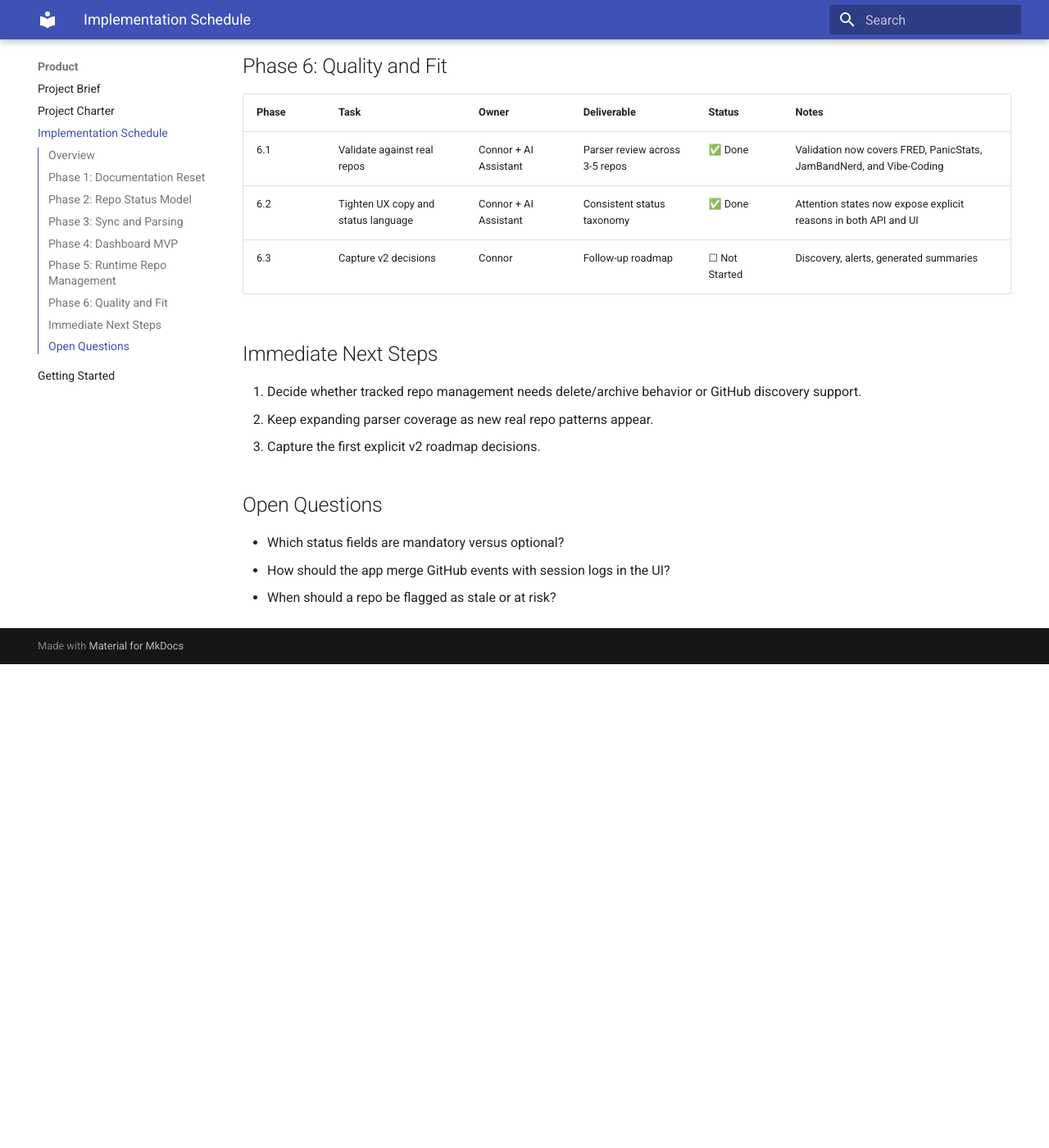
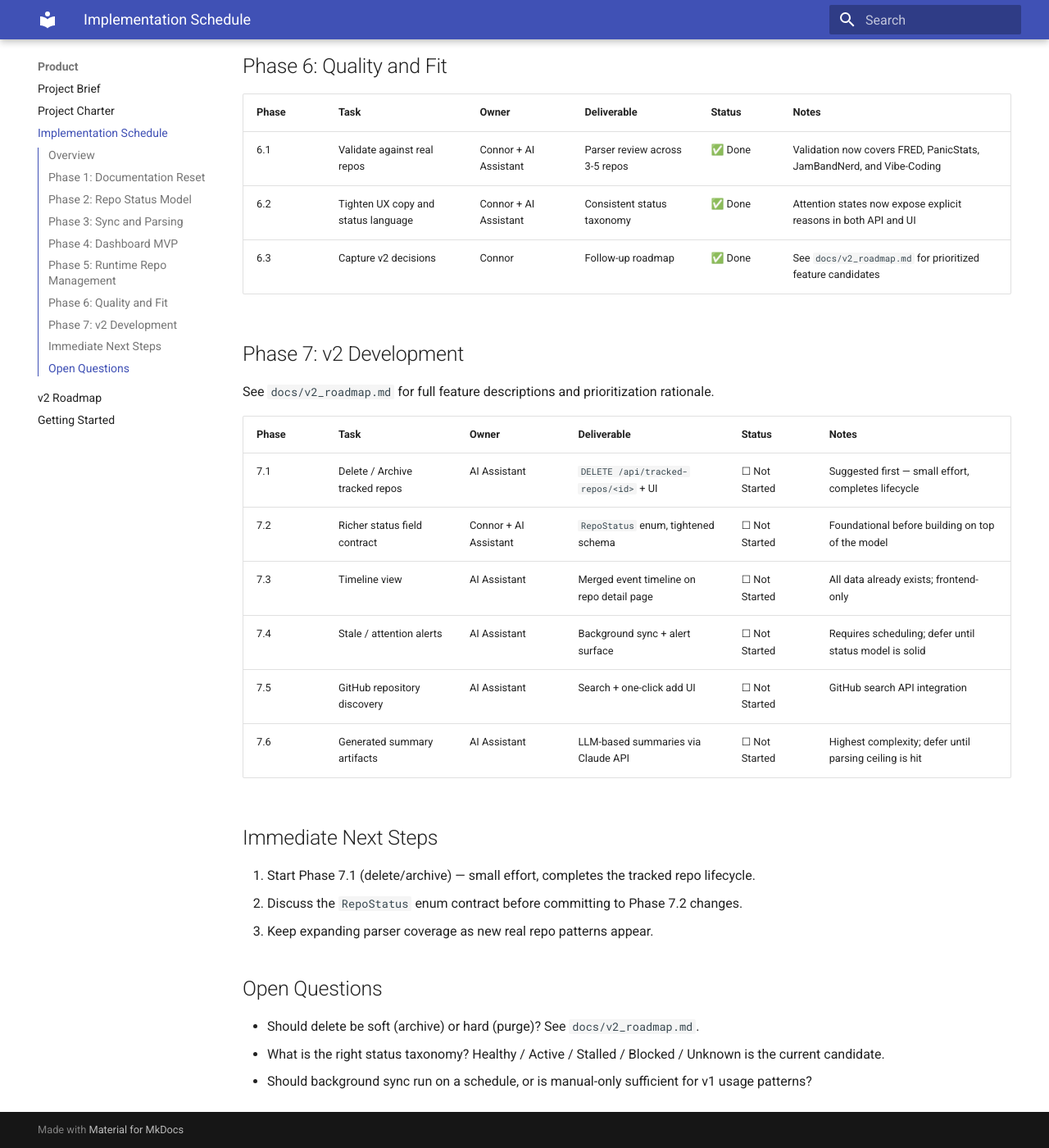
Before and after one commit to connorkitchings/project-manager, an MkDocs documentation site: the page built from docs/implementation_schedule.md, in a window 1280 px wide and 1400 px high, scrolled down 2433 px. Shown: the whole window at 82% size. Built offline with MkDocs 1.6.1 and Material for MkDocs 9.7.7, drawn with Linux system fonts in a browser that asks for light colours; before the commit the page ends 3243 px from its top, so only the background shows below that.

Commit message:
Capture v2 roadmap and close out Phase 6
Adds docs/v2_roadmap.md with 6 prioritized feature candidates: delete/
archive repos, stale alerts, GitHub discovery, generated AI summaries,
timeline view, and a richer status field contract. Marks Phase 6.3 Done
in the implementation schedule and adds a Phase 7 table tracking each
v2 item. Adds the roadmap doc to the MkDocs nav.

Co-Authored-By: Claude Sonnet 4.6 <noreply@anthropic.com>

```diff
--- a/docs/implementation_schedule.md
+++ b/docs/implementation_schedule.md
@@ -59,16 +59,29 @@ This schedule tracks the first productization work for Project Manager.
 |-------|------|-------|-------------|--------|-------|
 | 6.1 | Validate against real repos | Connor + AI Assistant | Parser review across 3-5 repos | ✅ Done | Validation now covers FRED, PanicStats, JamBandNerd, and Vibe-Coding |
 | 6.2 | Tighten UX copy and status language | Connor + AI Assistant | Consistent status taxonomy | ✅ Done | Attention states now expose explicit reasons in both API and UI |
-| 6.3 | Capture v2 decisions | Connor | Follow-up roadmap | ☐ Not Started | Discovery, alerts, generated summaries |
+| 6.3 | Capture v2 decisions | Connor | Follow-up roadmap | ✅ Done | See `docs/v2_roadmap.md` for prioritized feature candidates |
+
+## Phase 7: v2 Development
+
+See `docs/v2_roadmap.md` for full feature descriptions and prioritization rationale.
+
+| Phase | Task | Owner | Deliverable | Status | Notes |
+|-------|------|-------|-------------|--------|-------|
+| 7.1 | Delete / Archive tracked repos | AI Assistant | `DELETE /api/tracked-repos/<id>` + UI | ☐ Not Started | Suggested first — small effort, completes lifecycle |
+| 7.2 | Richer status field contract | Connor + AI Assistant | `RepoStatus` enum, tightened schema | ☐ Not Started | Foundational before building on top of the model |
+| 7.3 | Timeline view | AI Assistant | Merged event timeline on repo detail page | ☐ Not Started | All data already exists; frontend-only |
+| 7.4 | Stale / attention alerts | AI Assistant | Background sync + alert surface | ☐ Not Started | Requires scheduling; defer until status model is solid |
+| 7.5 | GitHub repository discovery | AI Assistant | Search + one-click add UI | ☐ Not Started | GitHub search API integration |
+| 7.6 | Generated summary artifacts | AI Assistant | LLM-based summaries via Claude API | ☐ Not Started | Highest complexity; defer until parsing ceiling is hit |
 
 ## Immediate Next Steps
 
-1. Decide whether tracked repo management needs delete/archive behavior or GitHub discovery support.
-2. Keep expanding parser coverage as new real repo patterns appear.
-3. Capture the first explicit v2 roadmap decisions.
+1. Start Phase 7.1 (delete/archive) — small effort, completes the tracked repo lifecycle.
+2. Discuss the `RepoStatus` enum contract before committing to Phase 7.2 changes.
+3. Keep expanding parser coverage as new real repo patterns appear.
 
 ## Open Questions
 
-- Which status fields are mandatory versus optional?
-- How should the app merge GitHub events with session logs in the UI?
-- When should a repo be flagged as stale or at risk?
+- Should delete be soft (archive) or hard (purge)? See `docs/v2_roadmap.md`.
+- What is the right status taxonomy? Healthy / Active / Stalled / Blocked / Unknown is the current candidate.
+- Should background sync run on a schedule, or is manual-only sufficient for v1 usage patterns?
--- a/mkdocs.yml
+++ b/mkdocs.yml
@@ -20,6 +20,7 @@ nav:
       - Project Brief: project_brief.md
       - Project Charter: project_charter.md
       - Implementation Schedule: implementation_schedule.md
+      - v2 Roadmap: v2_roadmap.md
       - Getting Started: getting_started.md
   - Architecture:
       - System Overview: architecture/system_overview.md
```
Also changed, not shown: docs/v2_roadmap.md (added, +142 -0 lines).
